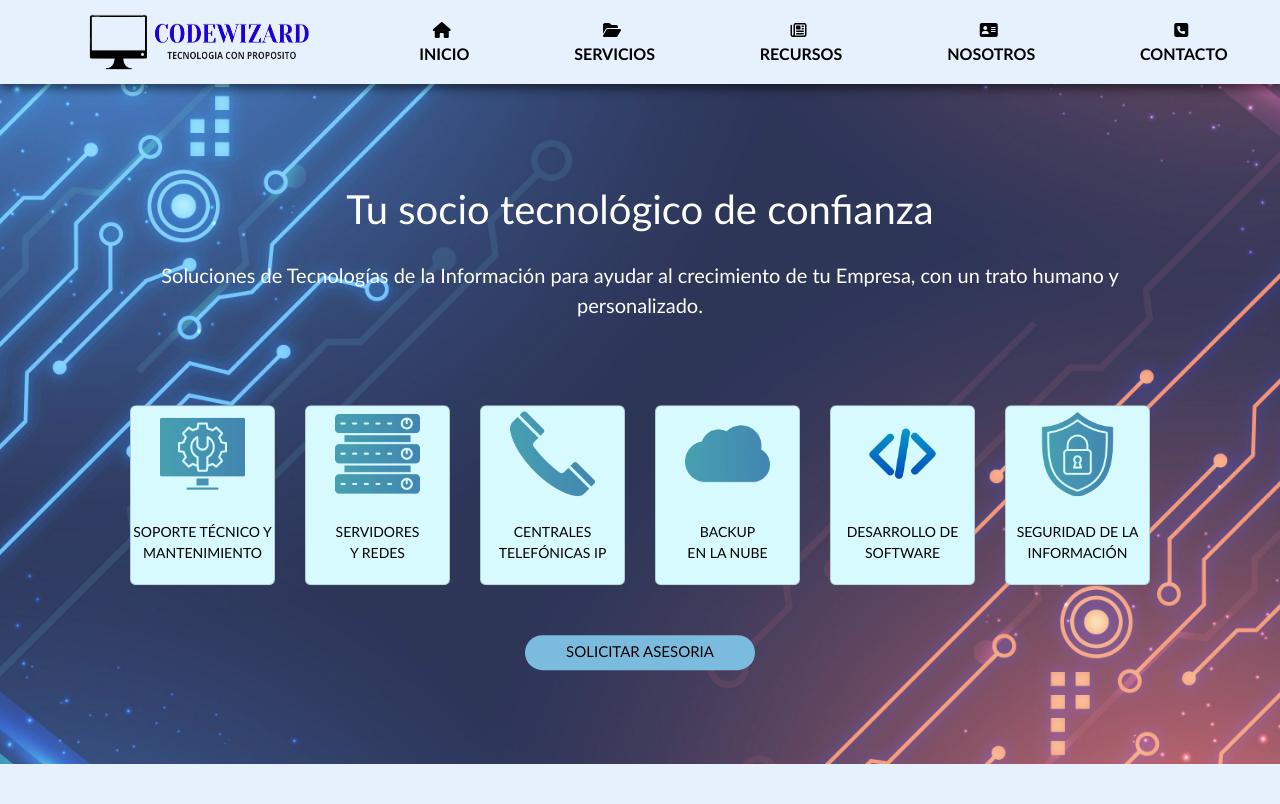
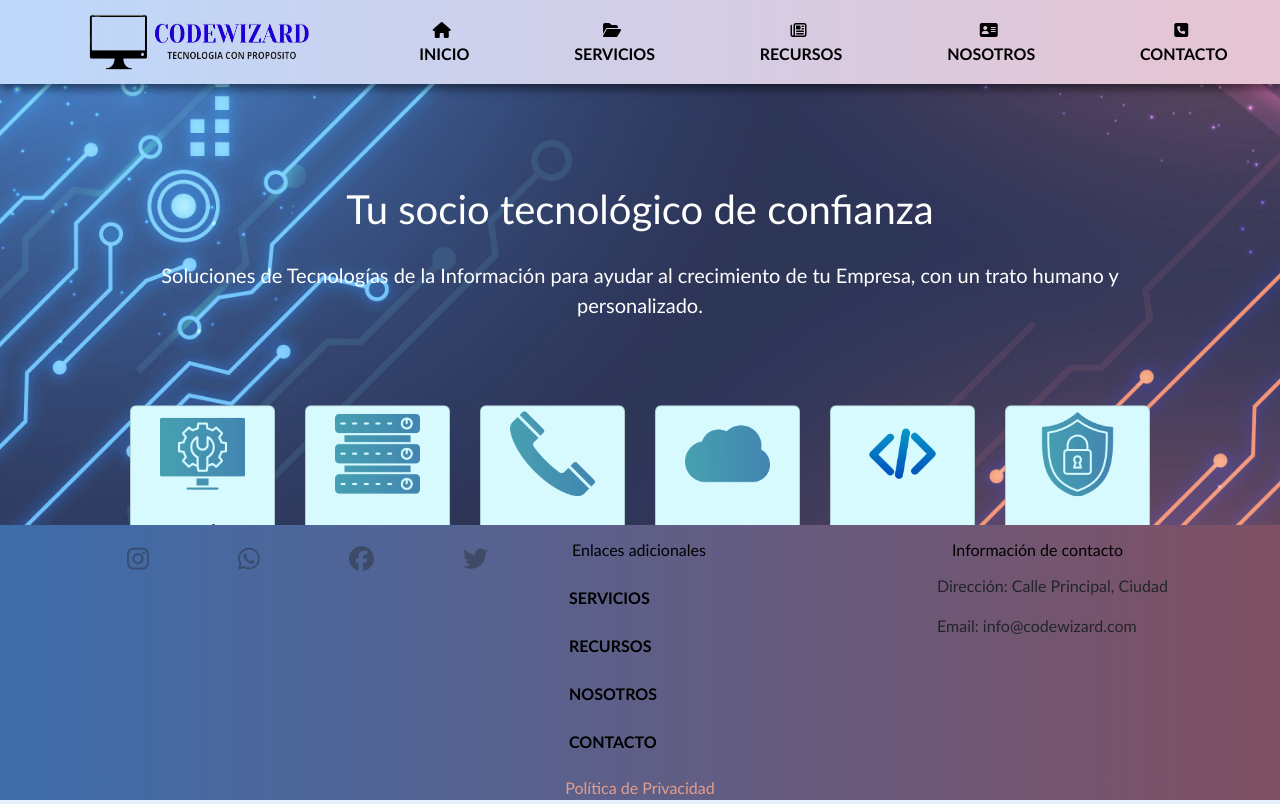
Before and after one commit to Nashadev000/CODEWIZARD, a website: page index.html in a window 1280 px wide. Shown: the top 804 px of the page. Drawn offline with nearby package versions, Linux system fonts and the light colour scheme.

Commit message:
feat: :sparkles: modification in the future

```diff
--- a/css/style.css
+++ b/css/style.css
@@ -20,7 +20,7 @@ body {
   width: 100%;
   top: 0;
   z-index: 1;
-  background: #e7f0fd;
+  background-image: linear-gradient(to right, #bdd8fb 0%, #e7c4d2 100%);
   box-shadow: 0 5px 9px rgba(0.3, 0.4, 0, 0.5);
 }
 
@@ -37,6 +37,11 @@ body {
   padding: 12px;
   color: #000000;
   font-weight: 700;
+}
+.nav__li i {
+  width: 20px;
+  text-align: center;
+  margin-right: 5px;
 }
 
 .nav__li:hover>a {
@@ -241,6 +246,7 @@ a:visited {
   justify-content: center;
   align-items: center;
   height: 500px;
+  margin-bottom: 15%;
 }
 
 .container-body__card {
@@ -263,10 +269,59 @@ a:visited {
 /*FOOTER*/
 
 .footer {
-  padding: 10px;
-  margin-top: 10px;
-  color: rgb(230, 34, 34);
-  box-shadow: 20px 0px 9px rgba(0.3, 0.4, 0, 0.5);
+  position: fixed;
+  bottom: 0;
+  width: 100%;
   background-image: linear-gradient(to right, #3d6dab 0%, #805063 100%);
+  padding: auto;
+  justify-content: center;
+}
+
+.icon {
+  display: flex;
+  text-align: center;
+  justify-content: center;
+}
+
+.icon a {
+  margin: 15px auto;
+  font-size: 25px;
+  color: #7bbbde;
+  align-items: center;
+}
+
+.icon:hover>a{
+  color: #e9ce9f;
+  cursor: pointer;
+ justify-content: center;
+ align-items: center;
+
+
+}
+.additional-links,
+.contact-info {
   text-align: left;
 }
+
+.additional-links h5,
+.contact-info h5 {
+  font-size: 16px;
+  color: #000000;
+  margin: 15px;
+}
+
+.additional-links ul {
+  list-style: none;
+  padding: 0;
+  margin: 0;
+}
+
+
+.privacy-policy-link {
+  margin-top: 10px;
+}
+
+.privacy-policy-link a {
+  text-decoration: none;
+  color: #e39e8b;
+}
--- a/index.html
+++ b/index.html
@@ -6,18 +6,14 @@
   <meta http-equiv="X-UA-Compatible" content="IE=edge">
   <meta name="viewport" content="width=device-width, initial-scale=1.0">
   <meta name="viewport" content="width=device-width, initial-scale=1">
-
   <link href="https://cdn.jsdelivr.net/npm/bootstrap@5.3.0-alpha2/dist/css/bootstrap.min.css" rel="stylesheet"
     integrity="sha384-aFq/bzH65dt+w6FI2ooMVUpc+21e0SRygnTpmBvdBgSdnuTN7QbdgL+OapgHtvPp" crossorigin="anonymous">
   <link rel="stylesheet" href="css/normalize.css">
   <link rel="stylesheet" href="css/style.css">
-
   <title>Servicio Tecnico Remoto</title>
-
 </head>
 
 <body>
-  <!-- <div id="particles-js"></div> -->
 
   <header>
     <nav class="nav">
@@ -136,7 +132,56 @@
     </div>
   </div>
 
-
+  <footer class="footer">
+    <div class="container">
+      <div class="row">
+        <div class="col-lg-5 ">
+          <div class="icon">
+            <a>
+              <i class="fab fa-instagram fa-beat-fade"></i>
+            </a>
+            <a>
+              <i class="fab fa-whatsapp fa-beat-fade"></i>
+            </a>
+            <a>
+              <i class="fab fa-facebook fa-beat-fade"></i>
+            </a>
+            <a>
+              <i class="fab fa-twitter fa-beat-fade"></i>
+            </a>
+          </div>
+        </div>
+        <div class="col-lg-4">
+          <div class="additional-links">
+            <h5>Enlaces adicionales</h5>
+            <ul>
+              <li class="nav__li"><a href="#">SERVICIOS</a></li>
+              <li class="nav__li"><a href="#">RECURSOS</a></li>
+              <li class="nav__li"><a href="#">NOSOTROS</a></li>
+              <li class="nav__li"><a href="#">CONTACTO</a></li>
+            </ul>
+          </div>
+        </div>
+        <div class="col-lg-3">
+          <div class="contact-info">
+            <h5>Información de contacto</h5>
+            <p>Dirección: Calle Principal, Ciudad</p>
+            <p>Email: info@codewizard.com</p>
+            <!-- Agrega más información de contacto según sea necesario -->
+          </div>
+        </div>
+      </div>
+      <div class="row">
+        <div class="col-lg-12 text-center">
+          <div class="privacy-policy-link">
+            <a class="icon-link icon-link-hover" href="https://acasayc.org/privacy-policy/" rel="noopener noreferrer">
+              Política de Privacidad
+            </a>
+          </div>
+        </div>
+      </div>
+    </div>
+  </footer>
 
 
 
```
